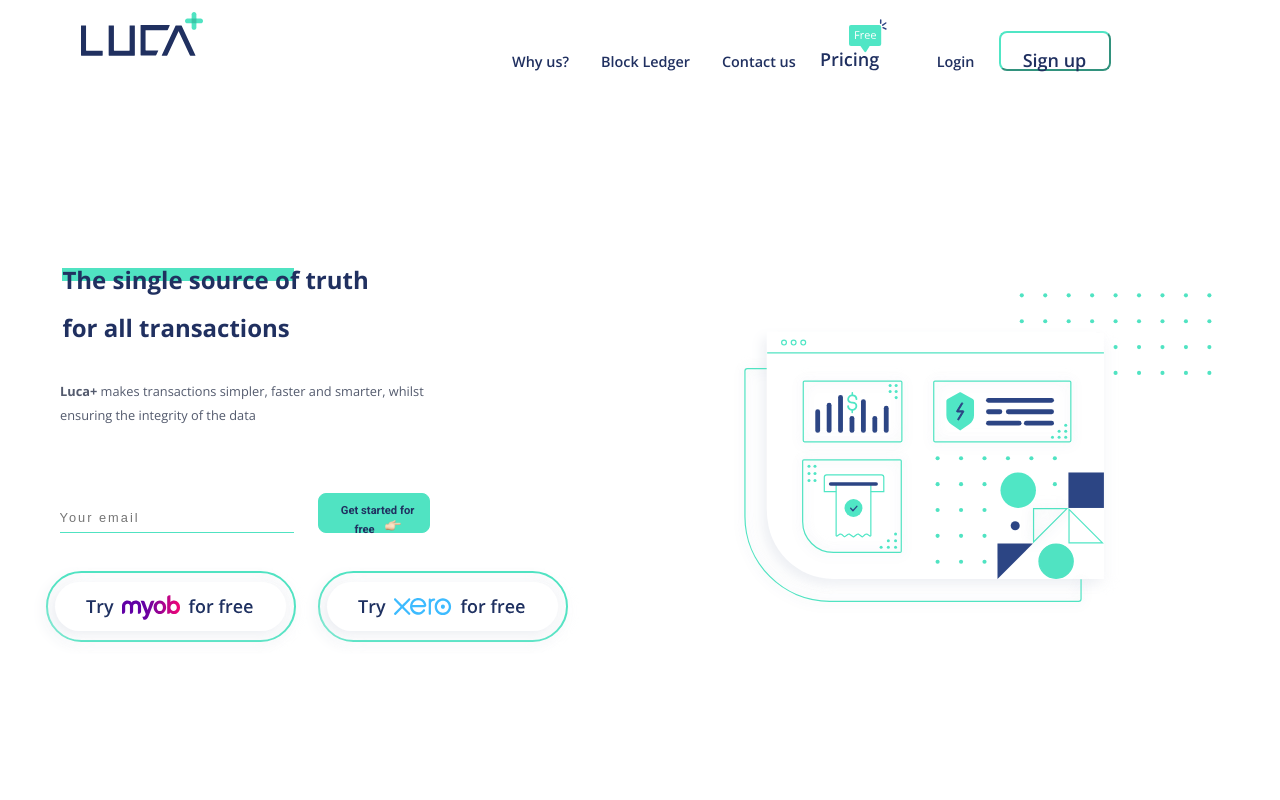
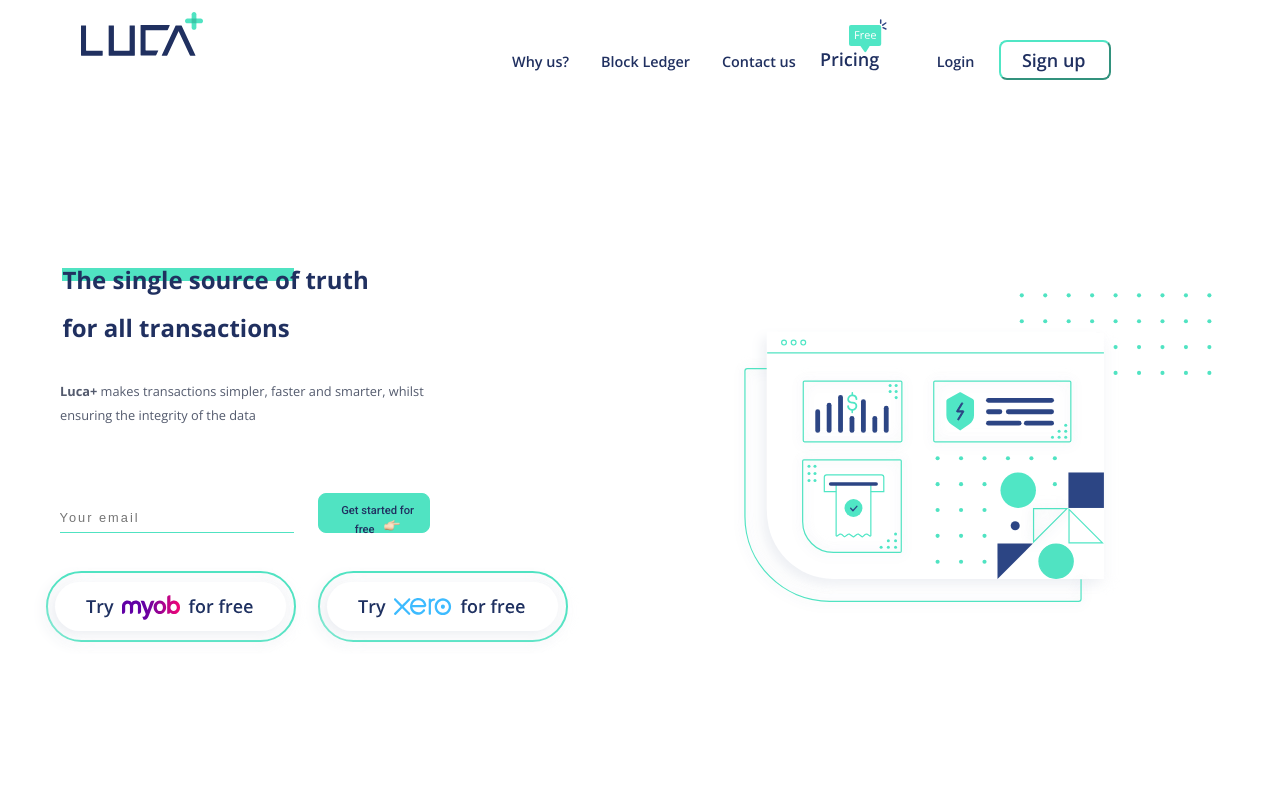
Before and after one commit to Lianakeys/LucaWebsite, a React (Create React App) app in the folder luca-website/: page / in a window 1280 px wide. Shown: the top 800 px of the page. Built offline with nearby package versions, Linux system fonts and the light colour scheme.

Commit message:
changed the signup button pading

```diff
--- a/luca-website/src/components/cssComponents/home-section.css
+++ b/luca-website/src/components/cssComponents/home-section.css
@@ -130,7 +130,7 @@
          /* padding-top: -10rem; */
          /* font-size: 3rem; */
          font-style: normal;
-         font-weight: 600px;
+         font-weight: 500;
          box-shadow: none;
          color: #203060;
          /* border: solid #50E3C2;
@@ -197,6 +197,7 @@
     text-decoration: none;
     color: #203060;
     font-family: 'Roboto';
+    font-weight: 200;
   }
 
   .MYOB {
@@ -372,6 +373,7 @@
     .home-button {
       height: 2.5rem;
       width: 7rem;
+      font-weight: 400;
     }
 
     #get-1 {
--- a/luca-website/src/components/cssComponents/navbar-new.css
+++ b/luca-website/src/components/cssComponents/navbar-new.css
@@ -68,9 +68,10 @@
     left: 13px;
     right: 36px;
     font-size: 18px;
-    padding: 15px;
+    padding: 0rem 0.1rem 0rem 0rem;
     color: #203060;
     margin-right: 10px;
+
   }
 
 
```
